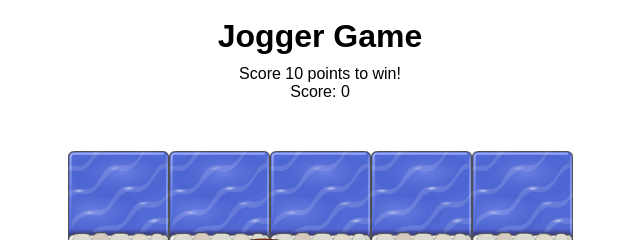
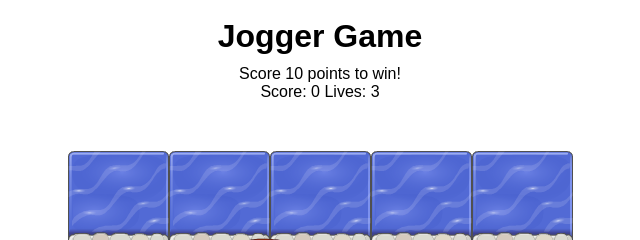
Before and after one commit to kjannette/classic_arcade_game, a plain HTML site: page index.html in a window 1280 px wide. Shown: the top 240 px of the page, 320-960 px from the left. Drawn offline with Linux system fonts and the light colour scheme.

Commit message:
Added lives count to score board

```diff
--- a/index.html
+++ b/index.html
@@ -11,7 +11,7 @@
         <h1 class="title">Jogger Game</h1>
       </header>
       <section class="score-panel"> Score 10 points to win! </br>
-        <span class="score">Score: 0</span>
+        <span class="score">Score: 0</span><span class="lives">  Lives: 3</span>
       </section>
       <script src="js/resources.js"></script>
       <script src="js/app.js"></script>
--- a/js/app.js
+++ b/js/app.js
@@ -100,7 +100,6 @@ Player.prototype.handleInput = function(e) {
       alert("Use right, left, up and down keys to move your player!");
     }
     if (this.y < 0){
-    alert('SCORE!');
     gameScore += 1;
     scoreBoard.innerText = `Score: ${gameScore}`
     this.x= 200;
```
